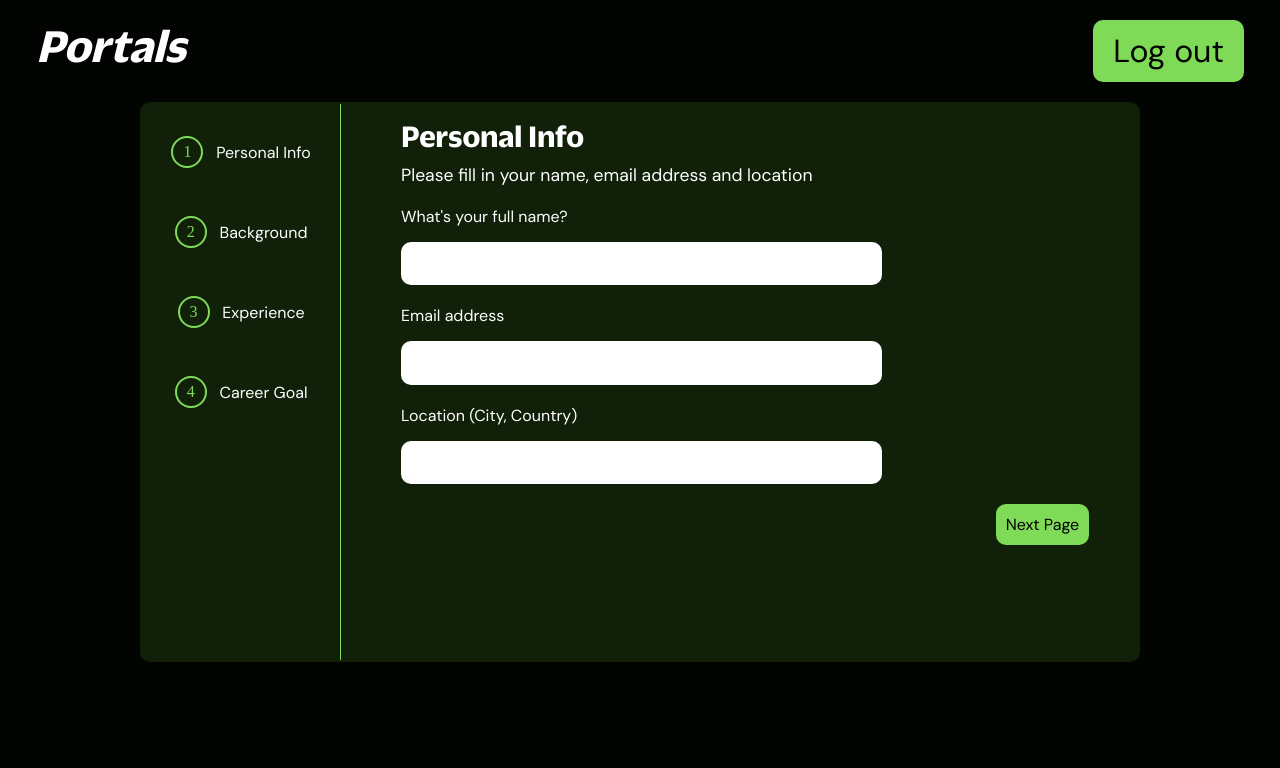
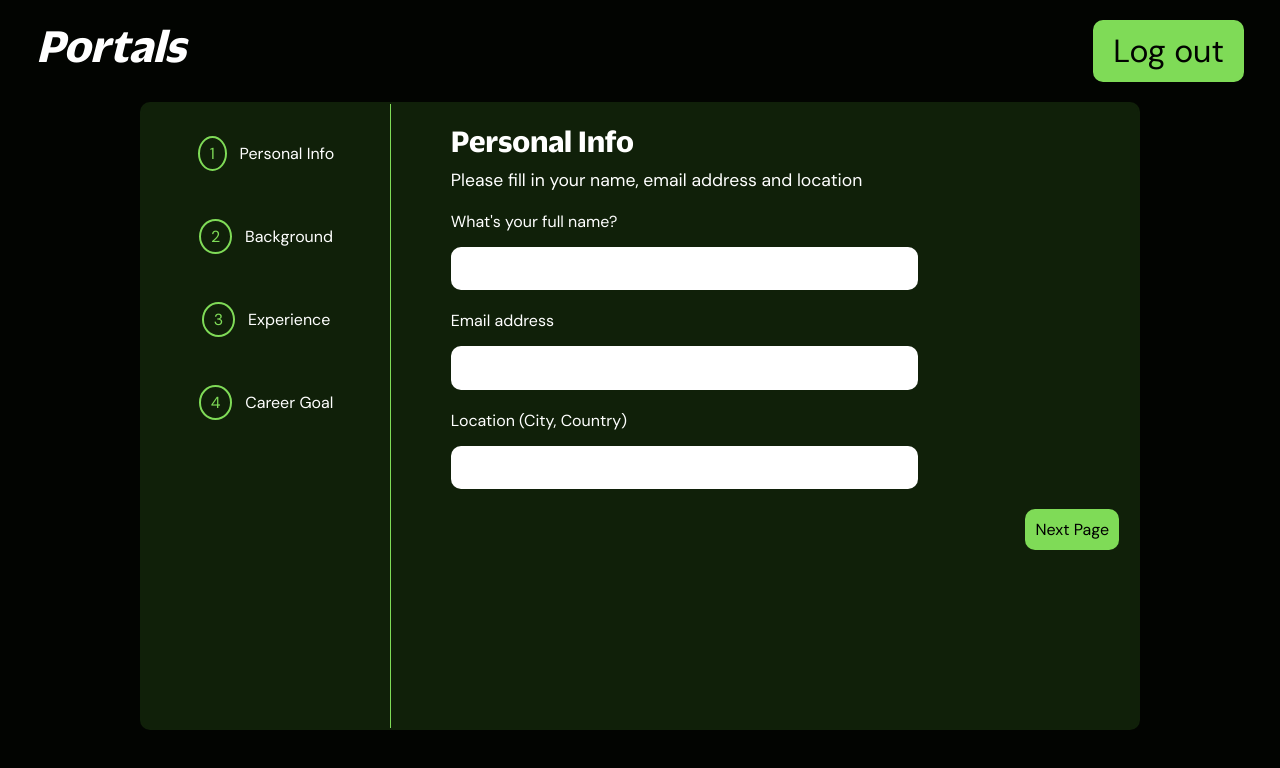
Before and after one commit to hemjay07/Portals, a React (Vite) app in the folder frontend/: page /dashboard/page1 in a window 1280 px wide. Shown: the top 768 px of the page. Built offline with nearby package versions, Linux system fonts and the light colour scheme.

Commit message:
feat: add scrollbar to form and not the whole page

```diff
--- a/frontend/src/components/dashboardComponents/formComponents.styled.jsx
+++ b/frontend/src/components/dashboardComponents/formComponents.styled.jsx
@@ -2,14 +2,44 @@ import styled from "styled-components";
 
 export const Container = styled.div`
   color: var(--textColor);
-  padding-block: 15px;
+  padding-block: 20px;
   padding-left: 10px;
+  padding-right: 20px;
+  /* height: fit-content; */
+  /* min-height: 60vh; */
+  height: 78vh;
+  overflow-y: auto;
+  overflow-x: hidden;
+
+  &::-webkit-scrollbar {
+  width: 6px;
+  }
+
+/* Track */
+  &::-webkit-scrollbar-track {
+  background: #131a0f;
+  border-radius: 5px;
+  margin-block: 3px;
+  }
+
+/* Handle */
+  &::-webkit-scrollbar-thumb {
+  background:#449720 ;
+  border-radius: 5px;
+  }
+
+/* Handle on hover */
+  &::-webkit-scrollbar-thumb:hover {
+  background: #555;
+  }
 
   /* padding-left: 0.5rem; */
   display: flex;
   flex-direction: column;
+  /* justify-content: center; */
   /* gap: 1rem; */
-  margin: 0 auto;
+  margin: 0 0 0 auto ;
+
   width: 70%;
 
   @media screen and (max-width: 500px) {
@@ -19,10 +49,11 @@ export const Container = styled.div`
 export const NextPageButton = styled.button`
   padding: 10px;
   float: right;
-  margin-right: 10px;
+  /* margin-left: 40px; */
   background-color: #7fdb57;
   border-radius: 10px;
   border: none;
+  margin-bottom: 20px;
 
   &:hover {
     background-color: #164602;
--- a/frontend/src/components/dashboardComponents/navigators.jsx
+++ b/frontend/src/components/dashboardComponents/navigators.jsx
@@ -60,13 +60,14 @@ const NavigatorButtons = styled.div`
 `;
 const GoBackButton = styled.span`
   margin-top: 10px;
-  float: bottom;
+  /* float: bottom; */
   // border: 2px red solid;
   color: #7fdb57;
+  font-size: 20px;
 
-  font-size: 20px;
   &:hover {
     cursor: pointer;
+    font-size: 22px;
   }
 `;
 
@@ -82,5 +83,7 @@ const NextPageButton = styled.button`
   &:hover {
     background-color: #164602;
     color: #fff;
+    scale: 1.1;
+    cursor: pointer;
   }
 `;
--- a/frontend/src/components/dashboardComponents/sidebar.styled.jsx
+++ b/frontend/src/components/dashboardComponents/sidebar.styled.jsx
@@ -3,8 +3,8 @@ import styled from "styled-components";
 export const Wrapper = styled.div`
   padding-top: 2rem;
   border-right: solid 1px var(--accentColor);
-  width: 20%;
-  height: inherit;
+  width: 25%;
+  max-height: 100%;
   // background-color: red;
   display: flex;
   flex-direction: column;
--- a/frontend/src/pages/Dashboard/Dashboard.styled.jsx
+++ b/frontend/src/pages/Dashboard/Dashboard.styled.jsx
@@ -2,17 +2,17 @@ import styled from "styled-components";
 
 export const FormContainer = styled.div`
   border: solid black 2px;
-  //   padding: 1rem;
-  /* position: relative; */
-  margin: auto;
+  margin: 0 auto;
   width: 90%;
   max-width: 1000px;
-  min-height: 70vh;
+  overflow-y: hidden;
   background: var(--secColor);
   display: flex;
   flex-direction: row;
   border: solid 2px var(--secColor);
   border-radius: 10px;
+
+
   @media screen and (max-width: 428px) {
     display: flex;
     width: 100%;
@@ -21,7 +21,7 @@ export const FormContainer = styled.div`
 `;
 
 export const DashboardContainer = styled.div`
-  padding: 0 1rem;
+  padding: 0px 1rem 20px;
   // border: solid 2px red;
   background-color: var(--bgColor);
   color: white;
--- a/frontend/src/pages/Home/home.css
+++ b/frontend/src/pages/Home/home.css
@@ -1,6 +1,6 @@
 @import url("https://fonts.googleapis.com/css2?family=DM+Sans:opsz,wght@9..40,400;9..40,500;9..40,600&display=swap");
 
 p,
-button, label {
+button, label, span {
   font-family: "DM Sans", sans-serif;
 }
```
